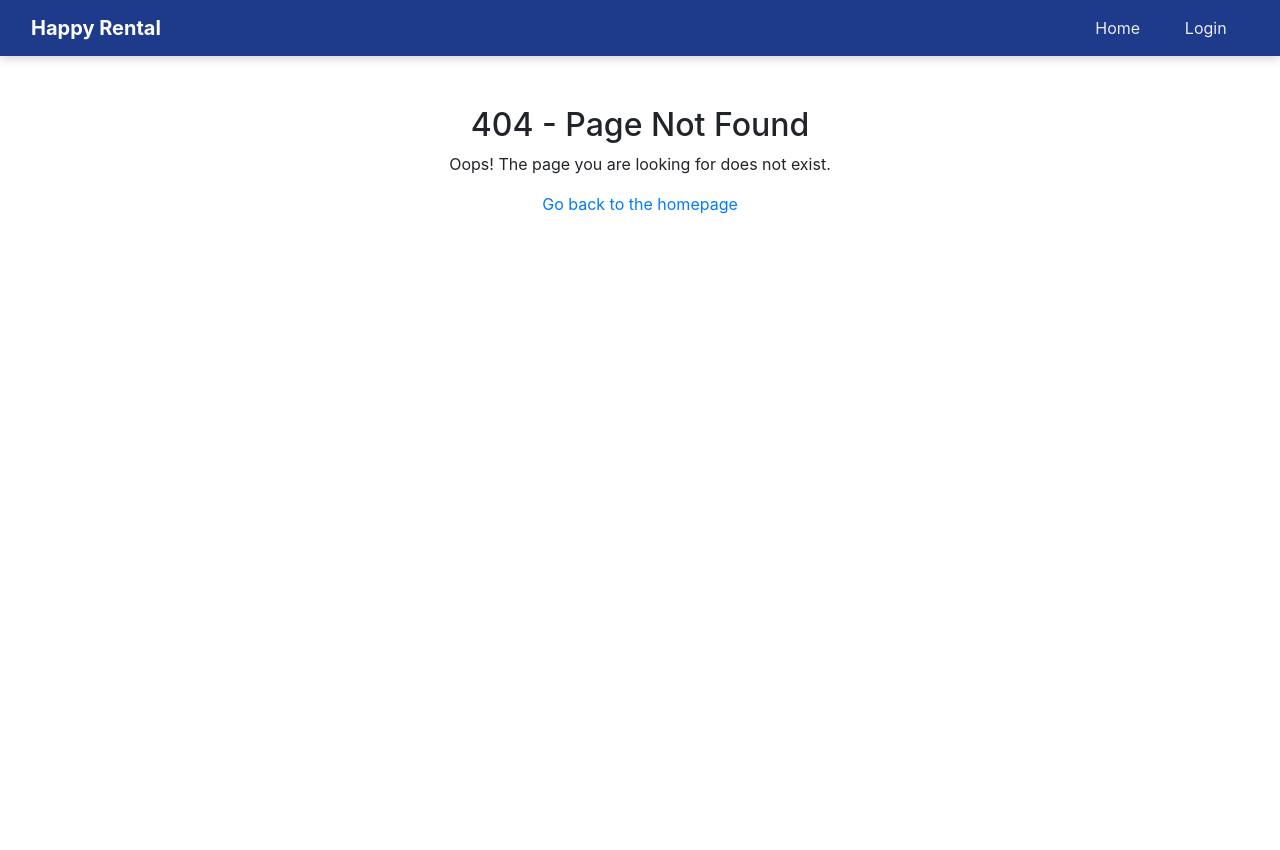
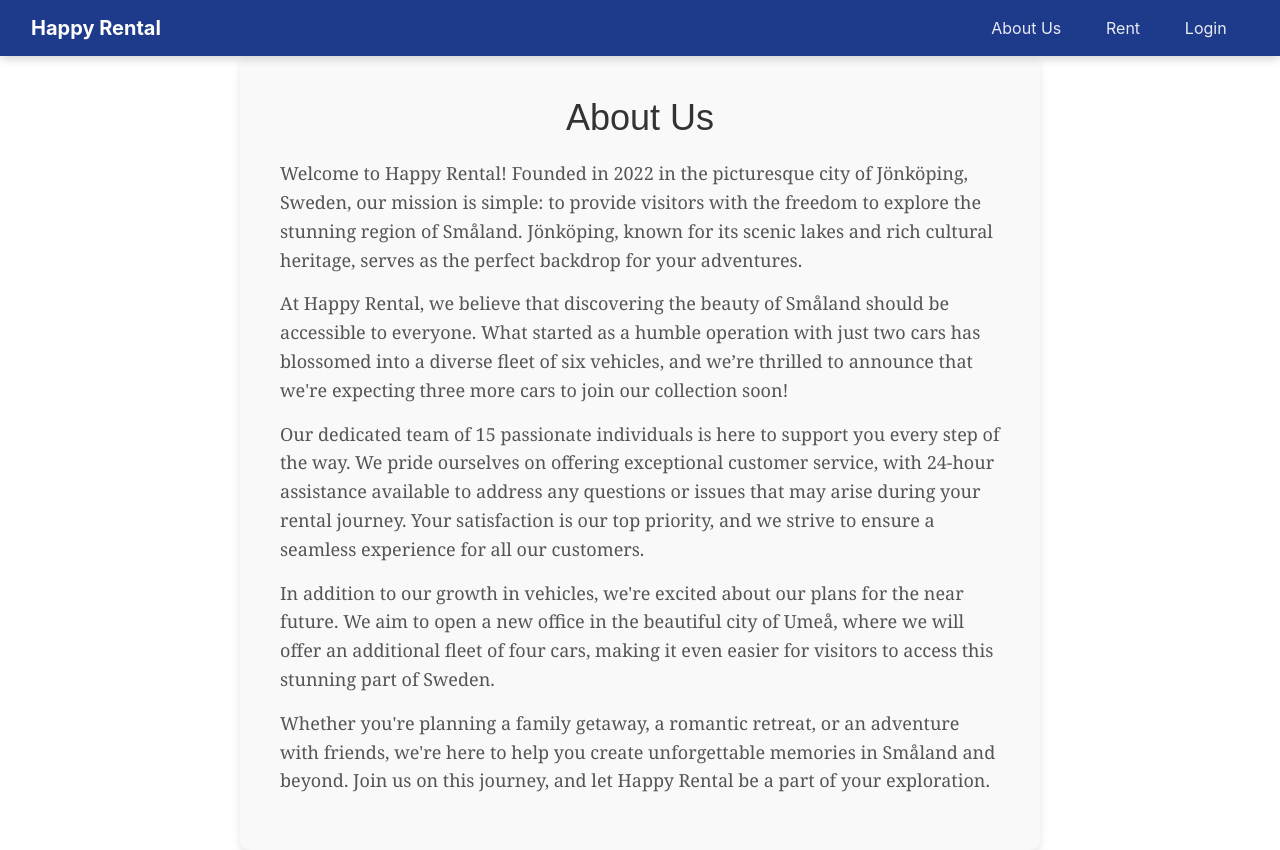
Before and after one commit to Yuss76A/Highway-to-Rent, a React (Create React App) app: page /about-us in a window 1280 px wide. Before the commit this address had no page. Before the commit the page ends 800 px from the top, so only its background shows below. Built offline with nearby package versions, Linux system fonts and the light colour scheme.

Commit message:
Create a AboutUs.js file in the pages folder,add also a AboutUs.module.css file in the styles fodler and import them in the AboutUs.js file

```diff
--- a/src/components/NavBar.js
+++ b/src/components/NavBar.js
@@ -44,7 +44,9 @@ const NavBar = () => {
         {/* Collapsible content */}
         <div className={`collapse navbar-collapse ${styles.navLinksContainer}`} id="navbarContent">
           <div className={`navbar-nav ms-auto ${styles.navLinks}`}>
-            <Link className={`nav-link ${styles.navLink}`} to="/">Home</Link>
+            <Link className={`nav-link ${styles.navLink}`} to="/about-us">About Us</Link>
+            <Link className={`nav-link ${styles.navLink}`} to="/booking">Rent</Link>
+
 
             {user ? (
               <>
--- /dev/null
+++ b/src/pages/AboutUs.js
@@ -0,0 +1,19 @@
+import React from 'react';
+import styles from "../styles/AboutUs.module.css";
+
+const AboutUs = () => {
+    return (
+        <div className={styles['about-us-container']}>
+            <h1 className={styles['about-us-title']}>About Us</h1>
+            <div className={styles['about-us-content']}>
+                <p>Welcome to Happy Rental! Founded in 2022 in the picturesque city of Jönköping, Sweden, our mission is simple: to provide visitors with the freedom to explore the stunning region of Småland. Jönköping, known for its scenic lakes and rich cultural heritage, serves as the perfect backdrop for your adventures.</p>
+                <p>At Happy Rental, we believe that discovering the beauty of Småland should be accessible to everyone. What started as a humble operation with just two cars has blossomed into a diverse fleet of six vehicles, and we’re thrilled to announce that we're expecting three more cars to join our collection soon!</p>
+                <p>Our dedicated team of 15 passionate individuals is here to support you every step of the way. We pride ourselves on offering exceptional customer service, with 24-hour assistance available to address any questions or issues that may arise during your rental journey. Your satisfaction is our top priority, and we strive to ensure a seamless experience for all our customers.</p>
+                <p>In addition to our growth in vehicles, we're excited about our plans for the near future. We aim to open a new office in the beautiful city of Umeå, where we will offer an additional fleet of four cars, making it even easier for visitors to access this stunning part of Sweden.</p>
+                <p>Whether you're planning a family getaway, a romantic retreat, or an adventure with friends, we're here to help you create unforgettable memories in Småland and beyond. Join us on this journey, and let Happy Rental be a part of your exploration.</p>
+            </div>
+        </div>
+    );
+};
+
+export default AboutUs;
--- /dev/null
+++ b/src/styles/AboutUs.module.css
@@ -0,0 +1,38 @@
+.about-us-container {
+    max-width: 800px;
+    margin: 0 auto;
+    padding: 40px;
+    background-color: #f9f9f9;
+    border-radius: 10px;
+    box-shadow: 0 4px 10px rgba(0, 0, 0, 0.1);
+}
+
+.about-us-title {
+    text-align: center;
+    font-family: 'Arial', sans-serif;
+    font-size: 36px;
+    color: #333;
+    margin-bottom: 20px;
+}
+
+.about-us-content {
+    font-family: 'Georgia', serif;
+    font-size: 18px;
+    line-height: 1.6;
+    color: #555;
+}
+
+.about-us-content p {
+    margin: 15px 0;
+}
+
+/* Add media queries for responsive design */
+@media (max-width: 600px) {
+    .about-us-title {
+        font-size: 28px;
+    }
+
+    .about-us-content {
+        font-size: 16px;
+    }
+}
```
Also changed, not shown: src/index.js (+10 -1 lines).
